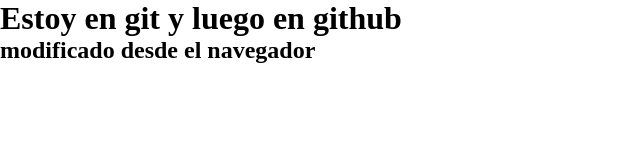
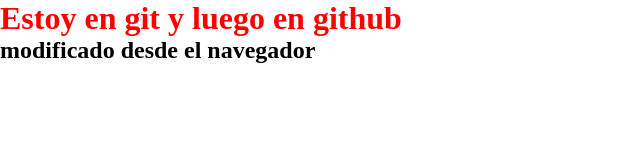
Before and after one commit to chiro45/claseGitRepoPrueba, a plain HTML site: page index.html in a window 1280 px wide. Shown: the whole page, without its empty margins (0-640 px from the left). Drawn offline with Linux system fonts and the light colour scheme.

Commit message:
nuevo h1 con rojo

```diff
--- a/styles.css
+++ b/styles.css
@@ -1,5 +1,9 @@
-*{
-    padding: 0;
-    margin: 0;
-    box-sizing: border-box;
+* {
+  padding: 0;
+  margin: 0;
+  box-sizing: border-box;
 }
+
+h1 {
+  color: #f00;
+}
```
